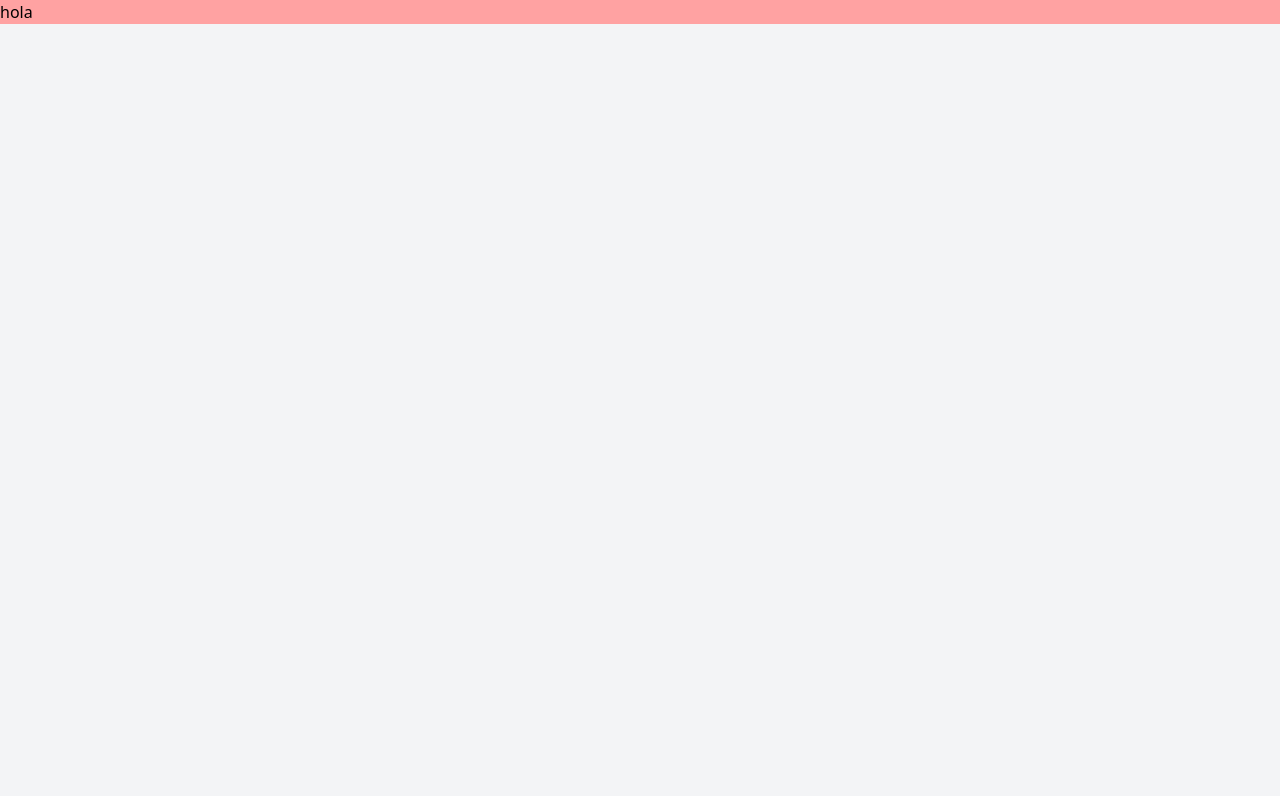
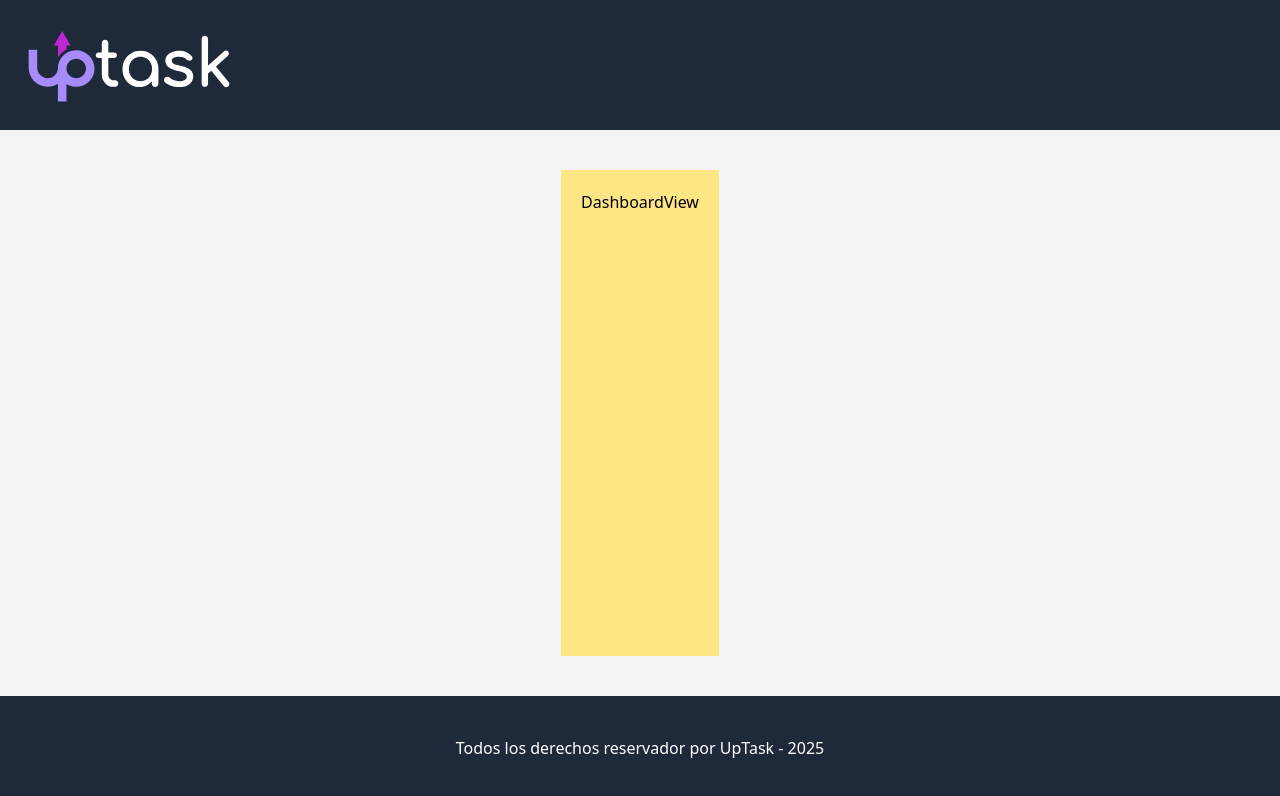
Before and after one commit to juancpdev/uptask-MERN, a React (Vite) app in the folder client/: page / in a window 1280 px wide. Shown: the top 796 px of the page. Built offline with nearby package versions, Linux system fonts and the light colour scheme.

Commit message:
evitar routes ./../../

```diff
--- a/client/package.json
+++ b/client/package.json
@@ -13,10 +13,12 @@
     "@tailwindcss/vite": "^4.0.6",
     "react": "^19.0.0",
     "react-dom": "^19.0.0",
+    "react-router-dom": "^7.1.5",
     "tailwindcss": "^4.0.6"
   },
   "devDependencies": {
     "@eslint/js": "^9.19.0",
+    "@types/node": "^22.13.2",
     "@types/react": "^19.0.8",
     "@types/react-dom": "^19.0.3",
     "@vitejs/plugin-react-swc": "^3.5.0",
--- /dev/null
+++ b/client/src/components/Logo.tsx
@@ -0,0 +1,5 @@
+export default function Logo() {
+  return (
+    <img src="/logo.svg" alt="Logotipo Uptask" />
+  )
+}
--- /dev/null
+++ b/client/src/layouts/AppLayout.tsx
@@ -0,0 +1,24 @@
+import { Outlet } from "react-router-dom";
+import Logo from "@/components/Logo";
+
+export default function AppLayout() {
+  return (
+    <div className="grid min-h-screen grid-rows-[auto_1fr_auto]">
+      <header className="bg-gray-800 py-5 ">
+        <div className=" max-w-screen-2xl mx-auto">
+          <div className="w-64">
+            <Logo/>
+          </div>
+        </div>
+      </header>
+
+      <div className="my-10 p-5 max-w-screen-2xl mx-auto bg-amber-200">
+        <Outlet/>
+      </div>
+
+      <footer className="bg-gray-800 py-10 text-white">
+        <p className="text-center">Todos los derechos reservador por UpTask - {new Date().getFullYear()}</p>
+      </footer>
+    </div>
+  )
+}
--- a/client/src/main.tsx
+++ b/client/src/main.tsx
@@ -1,9 +1,10 @@
 import { StrictMode } from 'react'
 import { createRoot } from 'react-dom/client'
 import './index.css'
+import Router from './router'
 
 createRoot(document.getElementById('root')!).render(
   <StrictMode>
-    <h1 className=' bg-red-300'>hola</h1>
+    <Router/>
   </StrictMode>,
 )
--- /dev/null
+++ b/client/src/router.tsx
@@ -0,0 +1,15 @@
+import { BrowserRouter, Routes, Route } from "react-router-dom"
+import AppLayout from "@/layouts/AppLayout"
+import DashboardView from "@/views/DashboardView"
+
+export default function Router() {
+  return (
+    <BrowserRouter>
+        <Routes>
+            <Route element={<AppLayout/>}>
+                <Route path="/" element={<DashboardView/>} index />
+            </Route>
+        </Routes>
+    </BrowserRouter>
+  )
+}
--- /dev/null
+++ b/client/src/views/DashboardView.tsx
@@ -0,0 +1,7 @@
+export default function DashboardView() {
+  return (
+    <>
+      <h1>DashboardView</h1>
+    </>
+  )
+}
--- a/client/tsconfig.app.json
+++ b/client/tsconfig.app.json
@@ -6,6 +6,12 @@
     "lib": ["ES2020", "DOM", "DOM.Iterable"],
     "module": "ESNext",
     "skipLibCheck": true,
+    "baseUrl": "src",
+    "paths": {
+      "@/components/*" : ["components/*"],
+      "@/layouts/*" : ["layouts/*"],
+      "@/views/*" : ["views/*"],
+    },
 
     /* Bundler mode */
     "moduleResolution": "bundler",
--- a/client/vite.config.ts
+++ b/client/vite.config.ts
@@ -1,6 +1,7 @@
 import { defineConfig } from 'vite'
 import react from '@vitejs/plugin-react-swc'
 import tailwindcss from '@tailwindcss/vite'
+import { fileURLToPath, URL } from 'node:url'
 
 // https://vite.dev/config/
 export default defineConfig({
@@ -8,4 +9,9 @@ export default defineConfig({
     react(),
     tailwindcss()
   ],
+  resolve: {
+    alias: {
+      '@' : fileURLToPath(new URL('./src', import.meta.url))
+    }
+  }
 })
```
Also changed, not shown: 1 other file (tests, documents, lock files or other folders).
